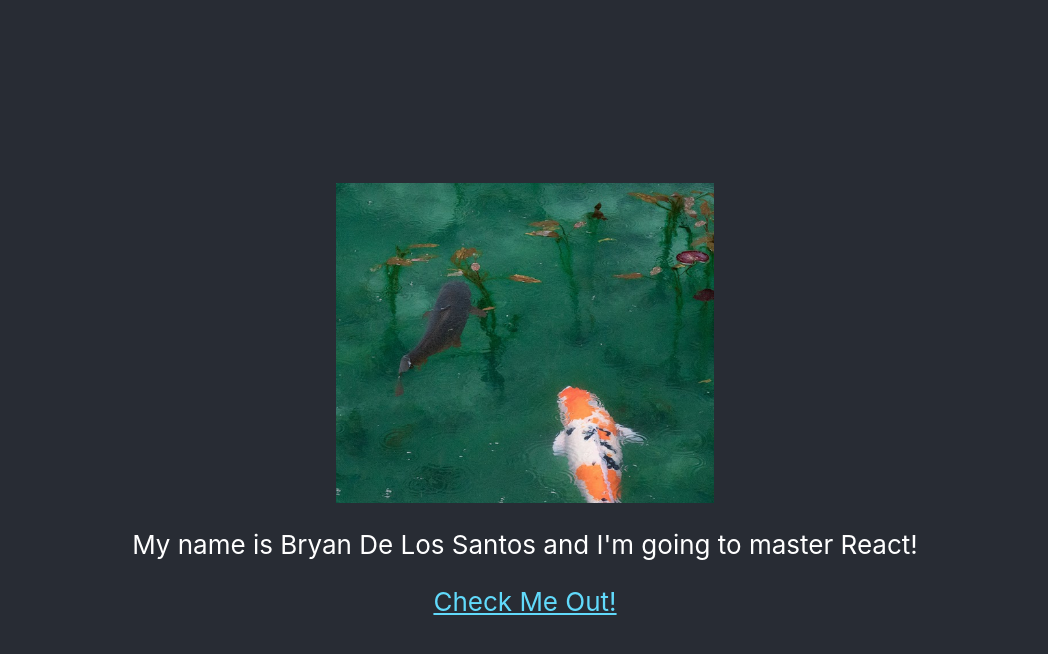
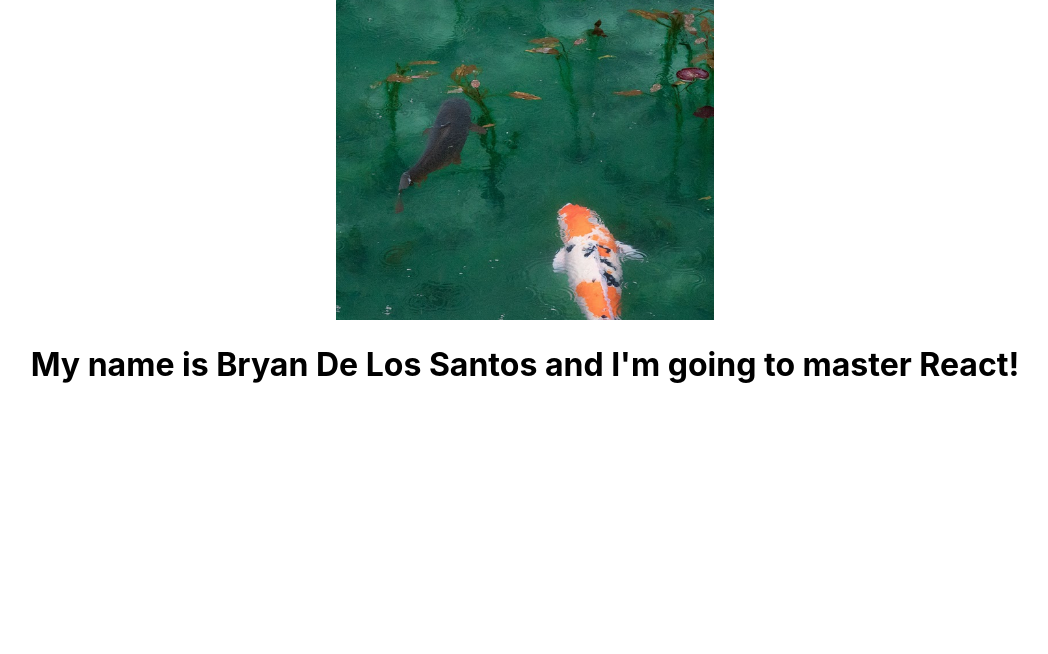
Before and after one commit to ATEOTG/ateotg.github.io, a React (Create React App) app: page / in a window 1280 px wide. Shown: the top 654 px of the page, without its empty margins (115-1163 px from the left). Built offline with nearby package versions, Linux system fonts and the light colour scheme.

Commit message:
added components folder

```diff
--- a/src/App.js
+++ b/src/App.js
@@ -4,21 +4,15 @@
 function App() {
   return (
     <div className="App">
-      <header className="App-header">
-        <img src={logo} className="App-logo" alt="logo" />
-        <p>
+
+
+      <img src={logo} className="App-logo" alt="logo" />
+        <h1>
 
           My name is Bryan De Los Santos and I'm going to master React!
-        </p>
-        <a
-          className="App-link"
-          href="https://github.com/ATEOTG"
-          target="_blank"
-          rel="noopener noreferrer"
-        >
-          Check Me Out!
-        </a>
-      </header>
+        </h1>
+
+
     </div>
   );
 }
```
